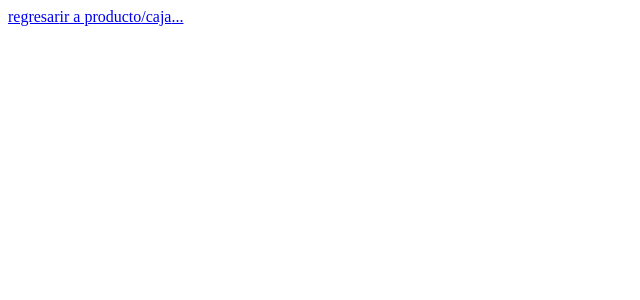
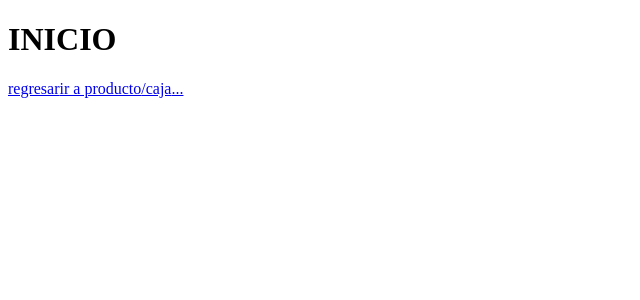
Before and after one commit to JennerAmaya/SIIPGH, an Angular app: page / in a window 1280 px wide. Shown: the top 300 px of the page, without its empty margins (0-640 px from the left). Built offline with nearby package versions, Linux system fonts and the light colour scheme.

Commit message:
sofia-inicio

```diff
--- a/src/app/app.component.html
+++ b/src/app/app.component.html
@@ -1,4 +1,4 @@
-
+<h1>INICIO</h1>
 <a routerLink="/">regresar</a>
 <a routerLink="productos">ir a producto</a>
 <a routerLink="productos">/caja</a>
```
